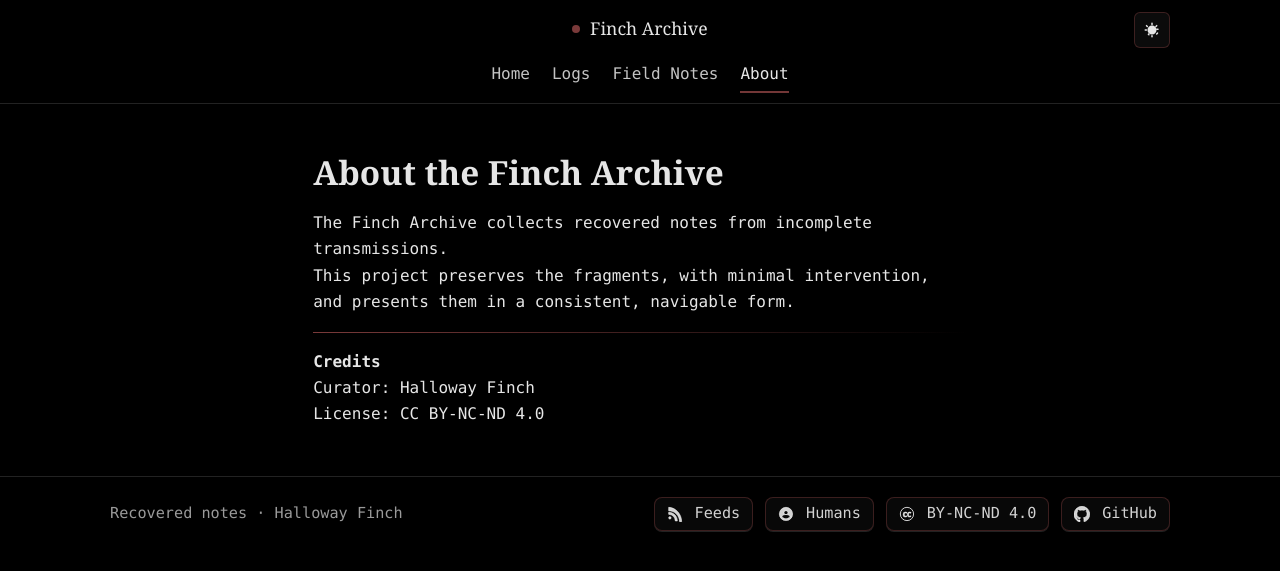
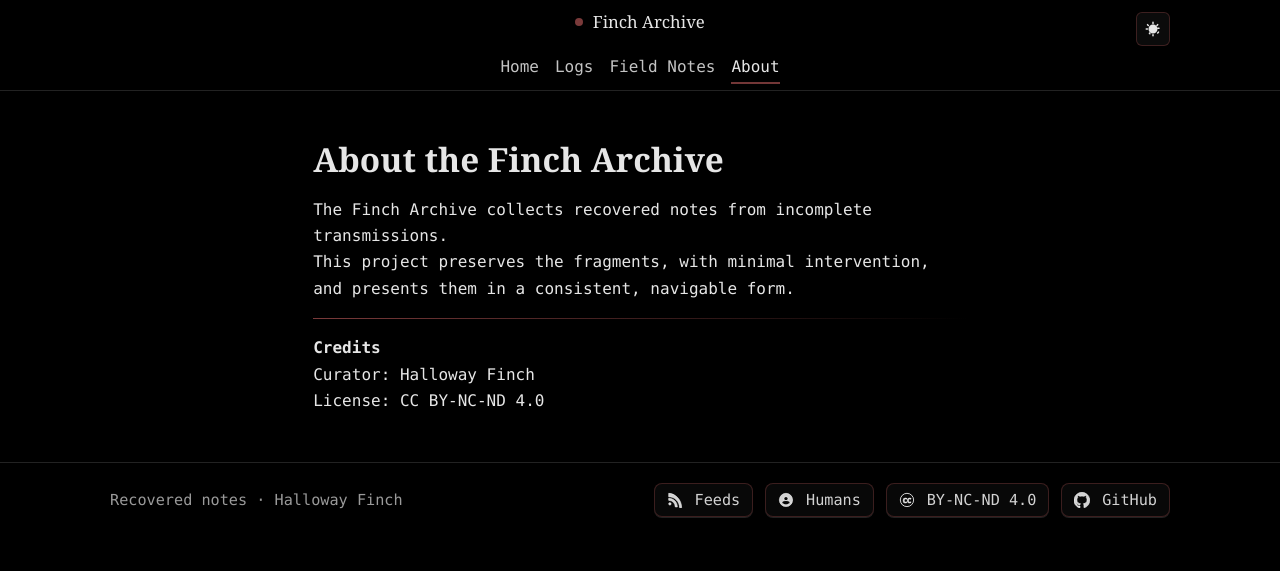
Before and after one commit to HallowayFinch/fincharchive.com, a Jekyll site: the page built from about.md, in a window 1280 px wide. Shown: the top 571 px of the page. Built offline with Jekyll 4.4.1, drawn with Linux system fonts in a browser that asks for light colours.

Commit message:
Update style.css

```diff
--- a/assets/css/style.css
+++ b/assets/css/style.css
@@ -474,6 +474,49 @@ a:focus-visible,.btn:focus-visible,.log-link:focus-visible,.theme-toggle:focus-v
   border-radius:6px; z-index:9999; outline:2px dashed var(--accent); outline-offset:2px;
 }
 
+/* ===== Compact header (no JS) ===== */
+/* Applies site-wide; trims vertical padding/gaps for a shorter header */
+
+header.site { /* keep sticky behavior as-is */ }
+
+.header-bar{ gap:8px; }
+
+/* Brand row */
+.brand{
+  padding:8px 0;                 /* was ~12px+ */
+}
+.brand a{
+  font-size:1.05rem;             /* small nudge down from 1.1rem */
+}
+
+/* Theme toggle button slightly smaller */
+.theme-toggle{
+  width:34px; height:34px;       /* was 36x36 */
+}
+
+/* Primary nav row */
+.primary-nav{
+  padding:4px 0 6px;             /* was 10px 0 (desktop) / 6–8px (mobile) */
+  gap:14px;
+}
+.primary-nav a{
+  padding-bottom:4px;            /* was 6px */
+}
+
+/* Desktop refinements */
+@media (min-width:980px){
+  .header-bar{ gap:6px; }
+  .brand{ padding-top:8px; }
+  .primary-nav{ gap:16px; padding:4px 0 6px; }
+}
+
+/* Extra-tight on smaller screens */
+@media (max-width:720px){
+  .brand{ padding:6px 0; }
+  .primary-nav{ padding:4px 0 6px; gap:12px; }
+  .theme-toggle{ width:32px; height:32px; }
+}
+
 /* ===== Print ===== */
 @media print{
   :root{ --bg:#fff; --fg:#000; --muted:#333; --line:#ddd; }
```
